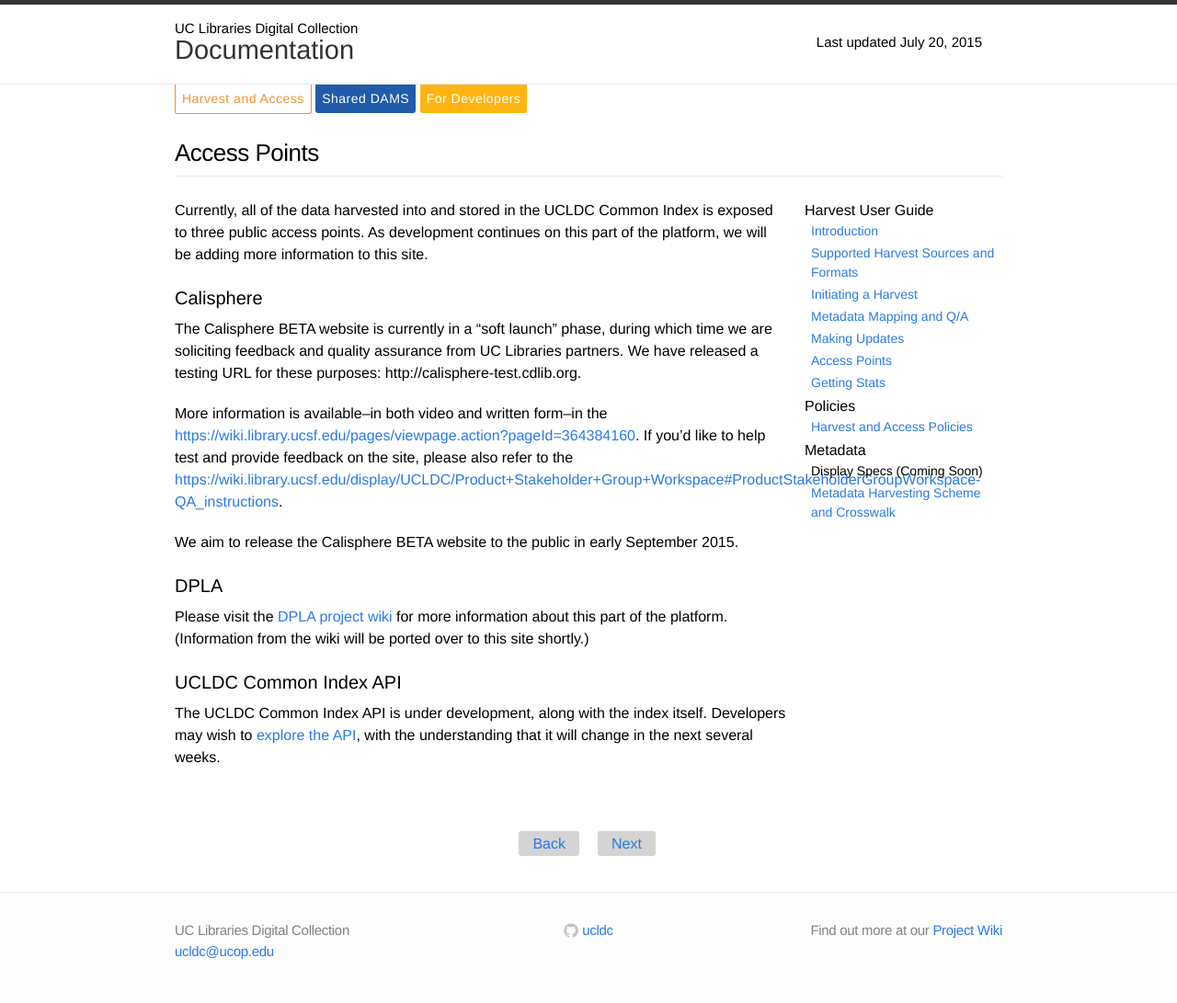
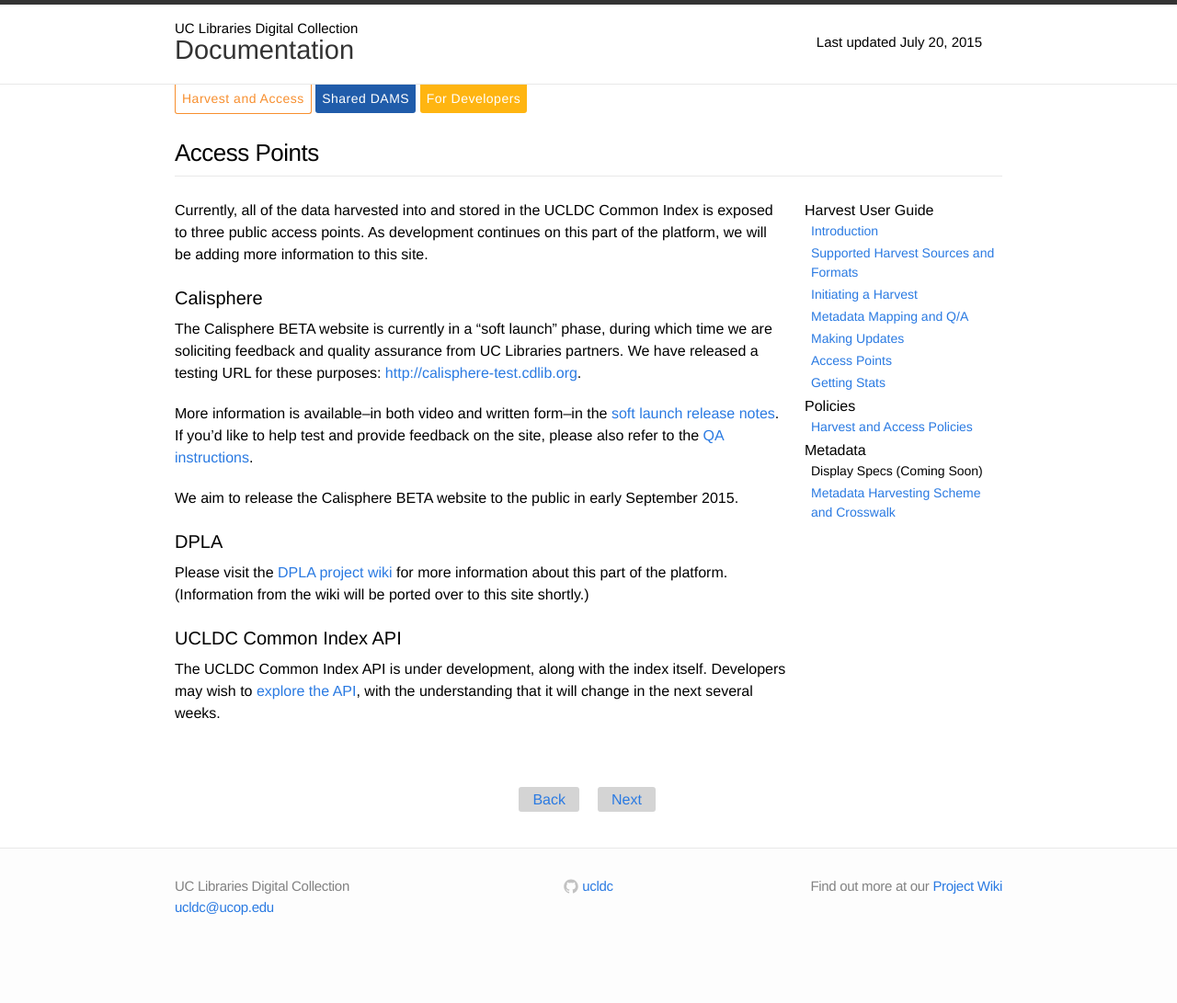
Before and after one commit to ucldc/ucldc-docs, a Jekyll site: the page built from docs/registry/access.md, in a window 1280 px wide. Shown: the whole page at 92% size. Built offline with Jekyll 4.4.1, drawn with Linux system fonts in a browser that asks for light colours; nearby versions of some CDN libraries; after the commit the page ends 1043 px from its top, so only the background shows below that.

Commit message:
Update access.md

```diff
--- a/docs/registry/access.md
+++ b/docs/registry/access.md
@@ -9,9 +9,9 @@
 Currently, all of the data harvested into and stored in the UCLDC Common Index is exposed to three public access points. As development continues on this part of the platform, we will be adding more information to this site.
 
 ##Calisphere
-The Calisphere BETA website is currently in a "soft launch" phase, during which time we are soliciting feedback and quality assurance from UC Libraries partners. We have released a testing URL for these purposes: http://calisphere-test.cdlib.org.
+The Calisphere BETA website is currently in a "soft launch" phase, during which time we are soliciting feedback and quality assurance from UC Libraries partners. We have released a testing URL for these purposes: [http://calisphere-test.cdlib.org](http://calisphere-test.cdlib.org).
 
-More information is available--in both video and written form--in the [https://wiki.library.ucsf.edu/pages/viewpage.action?pageId=364384160](soft launch release notes). If you'd like to help test and provide feedback on the site, please also refer to the [https://wiki.library.ucsf.edu/display/UCLDC/Product+Stakeholder+Group+Workspace#ProductStakeholderGroupWorkspace-QA_instructions](QA instructions).
+More information is available--in both video and written form--in the [soft launch release notes](https://wiki.library.ucsf.edu/pages/viewpage.action?pageId=364384160). If you'd like to help test and provide feedback on the site, please also refer to the [QA instructions](https://wiki.library.ucsf.edu/display/UCLDC/Product+Stakeholder+Group+Workspace#ProductStakeholderGroupWorkspace-QA_instructions).
 
 We aim to release the Calisphere BETA website to the public in early September 2015.
 
```
